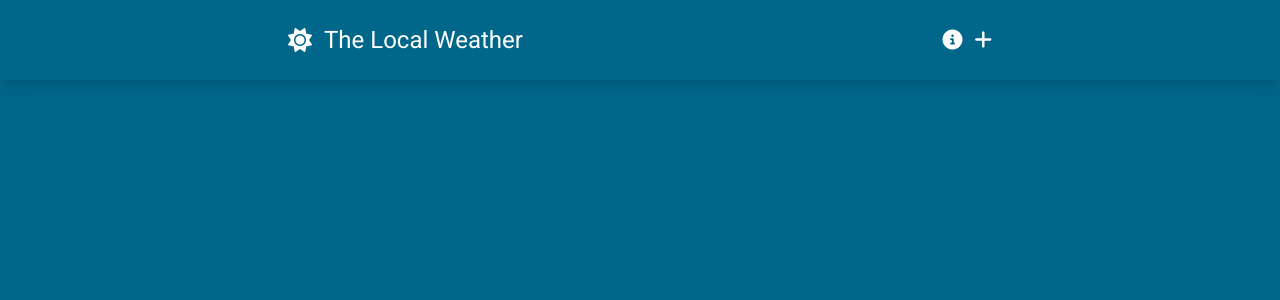
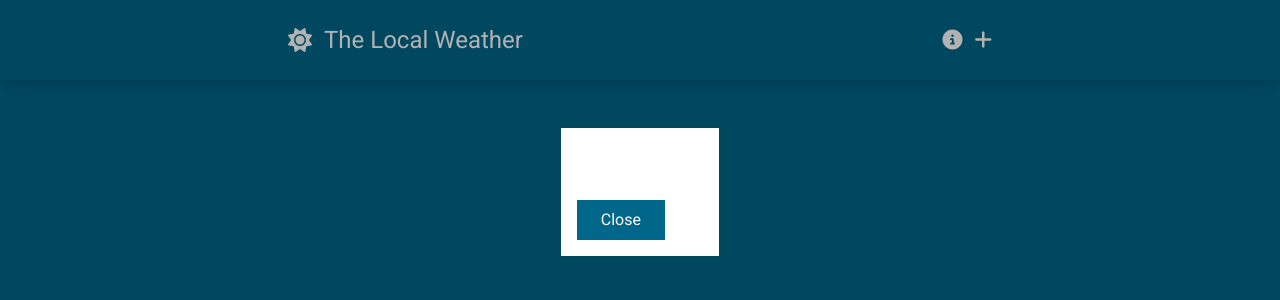
Before and after one commit to markpackham/VueTailwindWeatherApp, a Vue app: page / in a window 1280 px wide. Shown: the top 300 px of the page. Built offline with nearby package versions, Linux system fonts and the light colour scheme.

Commit message:
add modal
https://youtu.be/NilffTjcDVA?t=221

```diff
--- a/src/components/BaseModal.vue
+++ b/src/components/BaseModal.vue
@@ -1,5 +1,10 @@
 <template>
-  <div></div>
+  <div class="absolute w-full bg-black bg-opacity-30 h-screen top-0 left-0 flex justify-center px-8">
+    <div class="p-4 bg-white self-start mt-32 max-w-screen-md">
+      <slot />
+      <button class="text-white mt-8 bg-weather-primary py-2 px-6">Close</button>
+    </div>
+  </div>
 </template>
 
 <script setup>
--- a/src/components/SiteNavigation.vue
+++ b/src/components/SiteNavigation.vue
@@ -38,10 +38,14 @@
           "
         ></i>
       </div>
+
+      <BaseModal>
+      <h1>Hello From Modal</h1></BaseModal>
     </nav>
   </header>
 </template>
 
   <script setup>
 import { RouterLink } from "vue-router";
+import BaseModal from "./BaseModal.vue";
 </script>
```
